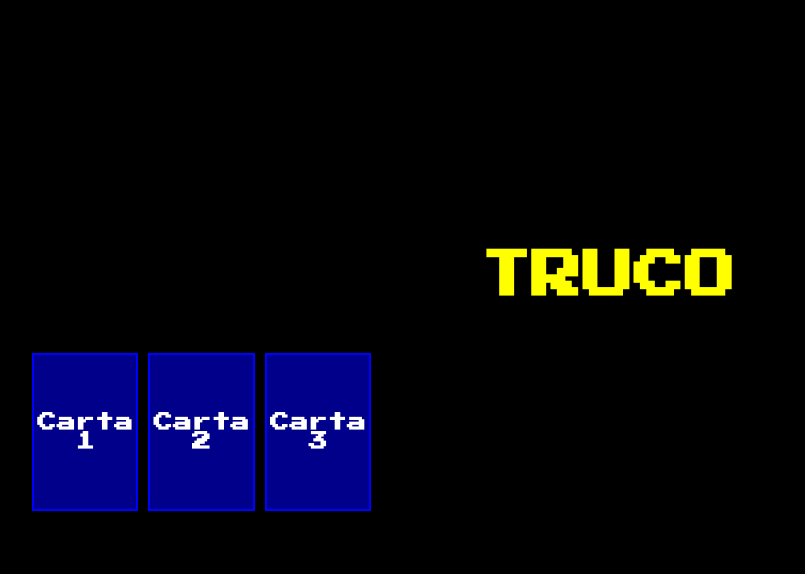
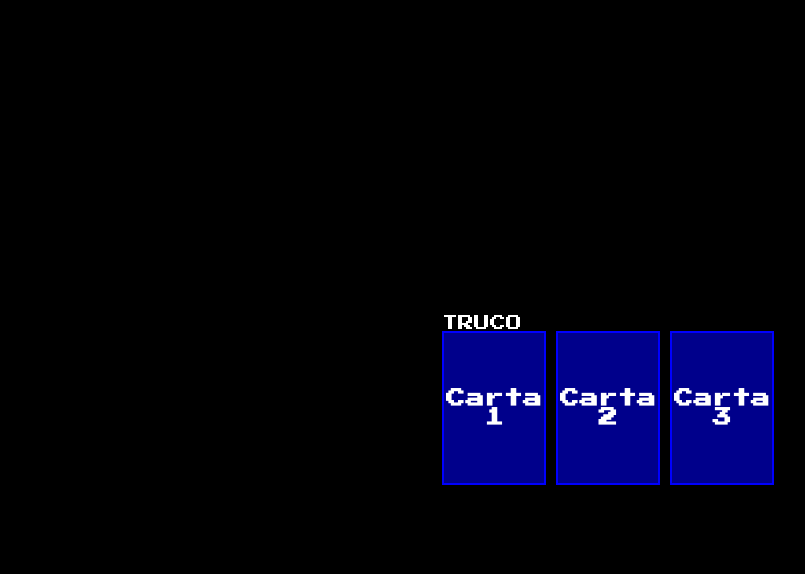
Before and after one commit to gustavojavier7/truco, a PHP site: page /index2.html in a window 1280 px wide. Shown: the top 574 px of the page, without its empty margins (32-837 px from the left). Run offline with PHP 8.4, Linux system fonts and the light colour scheme.

Commit message:
Update styles.css

```diff
--- a/styles.css
+++ b/styles.css
@@ -20,30 +20,20 @@ body {
     text-align: center;
     cursor: pointer;
     font-size: 1.5vw;
-    opacity: 1; /* Para que sea visible desde el principio */
     margin: 10px auto; /* Centrar horizontalmente */
 }
 
 .credit-display {
     text-align: center;
     font-size: 1.5vw;
-    opacity: 1; /* Para que sea visible desde el principio */
     margin-top: 20px;
 }
 
-.hidden {
-    display: none;
-}
-
-.tablero {
-    display: grid;
-    grid-template-rows: auto 1fr auto; /* Ajuste para el título */
-    grid-template-columns: repeat(5, 1fr);
-    gap: 1vw; /* Usando vw para mantener la proporción */
-    padding: 2vw; /* Usando vw para mantener la proporción */
-    height: auto; /* Permite que el tablero se ajuste al contenido */
-    max-width: 90vw; /* Evita que el tablero sea demasiado ancho */
-    max-height: 80vh; /* Evita que el tablero sea demasiado alto */
+.cartas-container {
+    display: flex; /* Activa Flexbox */
+    justify-content: center; /* Centra horizontalmente las cartas */
+    align-items: center; /* Alinea las cartas verticalmente */
+    gap: 10px; /* Espaciado entre cartas */
 }
 
 .carta {
@@ -56,36 +46,13 @@ body {
     font-weight: bold;
     color: white;
     text-align: center;
-    width: 8vw; /* Ancho fijo relativo al viewport */
-    height: 12vw; /* Alto fijo relativo al viewport */
-    transition: transform 0.3s; /* Mantiene la transición al pasar el mouse */
+    width: 100px; /* Ajuste del tamaño de carta */
+    height: 150px; /* Ajuste del tamaño de carta */
+    transition: transform 0.3s;
 }
 
 .carta:hover {
     transform: scale(1.1);
-}
-
-.cartas-container {
-    display: flex; /* Activa Flexbox */
-    justify-content: center; /* Centra horizontalmente las cartas */
-    align-items: center; /* Alinea las cartas verticalmente */
-    gap: 10px; /* Espaciado entre cartas */
-    margin: 2vw auto; /* Margen automático para centrar en el eje principal */
-}
-
-
-.titulo {
-    grid-column: span 5;
-    font-size: 4vw;
-    font-weight: bold;
-    color: #FFFF00;
-    text-shadow: 0.2vw 0.2vw 0 #000;
-    text-align: center; /* Centrar el título */
-    margin-bottom: 1vw; /* Espacio debajo del título */
-}
-
-.titulo span {
-    color: #FFFF00;
 }
 
 .btn-action {
@@ -96,7 +63,7 @@ body {
     font-size: 1.5vw;
     border-radius: 0.5vw;
     cursor: pointer;
-    margin: 1vw auto; /* Centrar y agregar márgenes */
+    margin: 1vw auto;
     transition: background-color 0.3s;
 }
 
```
